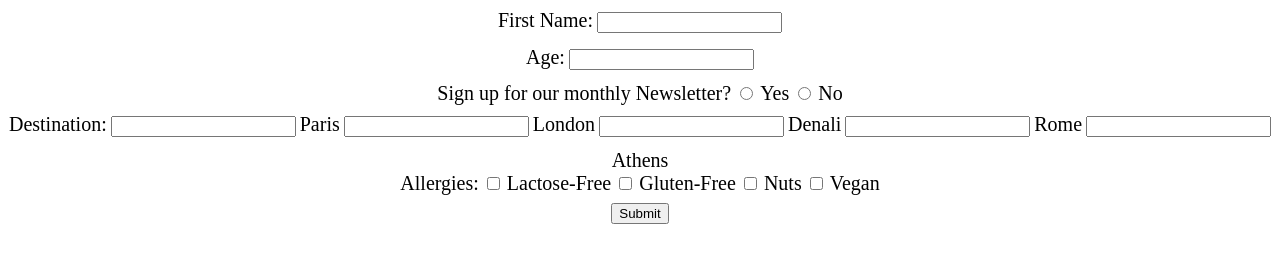
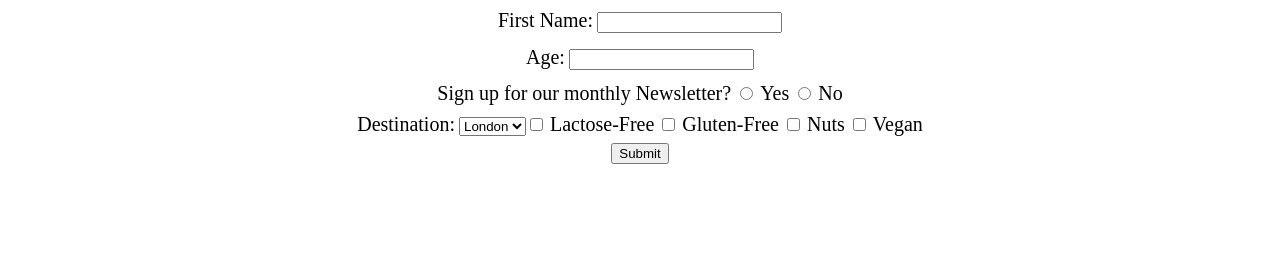
Before and after one commit to nadyajackson/FSW110, a plain HTML site: page Week5/Forms2/forms2.html in a window 1280 px wide. Shown: the part 107-370 px from the top of the page. Drawn offline with Linux system fonts and the light colour scheme.

Commit message:
Options/Select box

```diff
--- a/Week5/Forms2/forms2.html
+++ b/Week5/Forms2/forms2.html
@@ -23,16 +23,12 @@
         <label for="no">No</label> <br>
 
         <label for="Destination">Destination:</label>
-        <input type="select" id="Paris" name="Destination" >
-            <label for="Paris">Paris</label>
-        <input type="select" id="London" name="Destination" >
-            <label for="London">London</label>
-        <input type="select" id="Denali" name="Destination">
-            <label for="Denali">Denali</label>
-        <input type="select" id="Rome" name="Destination" >
-            <label for="Rome">Rome</label>
-        <input type="select" id="Athens" name="Destination">
-            <label for="Athens">Athens</label> <br>
+        <select name="Destination" id="Destination>
+            <option value="Paris">Paris</option>
+            <option value="London">London</option>
+            <option value="Denali">Denali</option>
+            <option value="Rome">Rome</option>
+            <option value="Athens">Athens</option> <br>
 
         <label for="allergies">Allergies:</label>
         <input type="checkbox" id="Lactose-Free" name="allergies" value="Lactose-Free">
```
